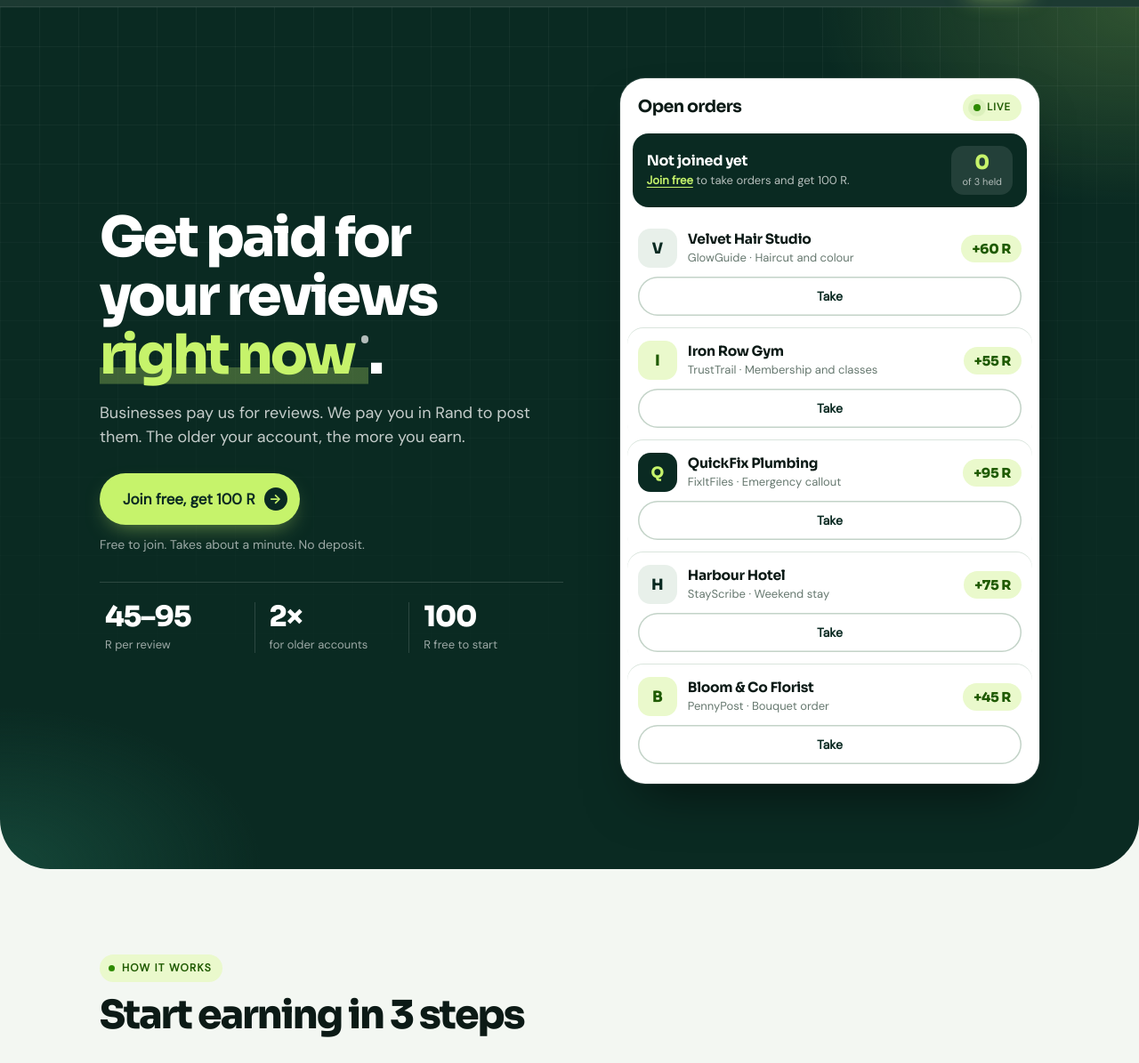
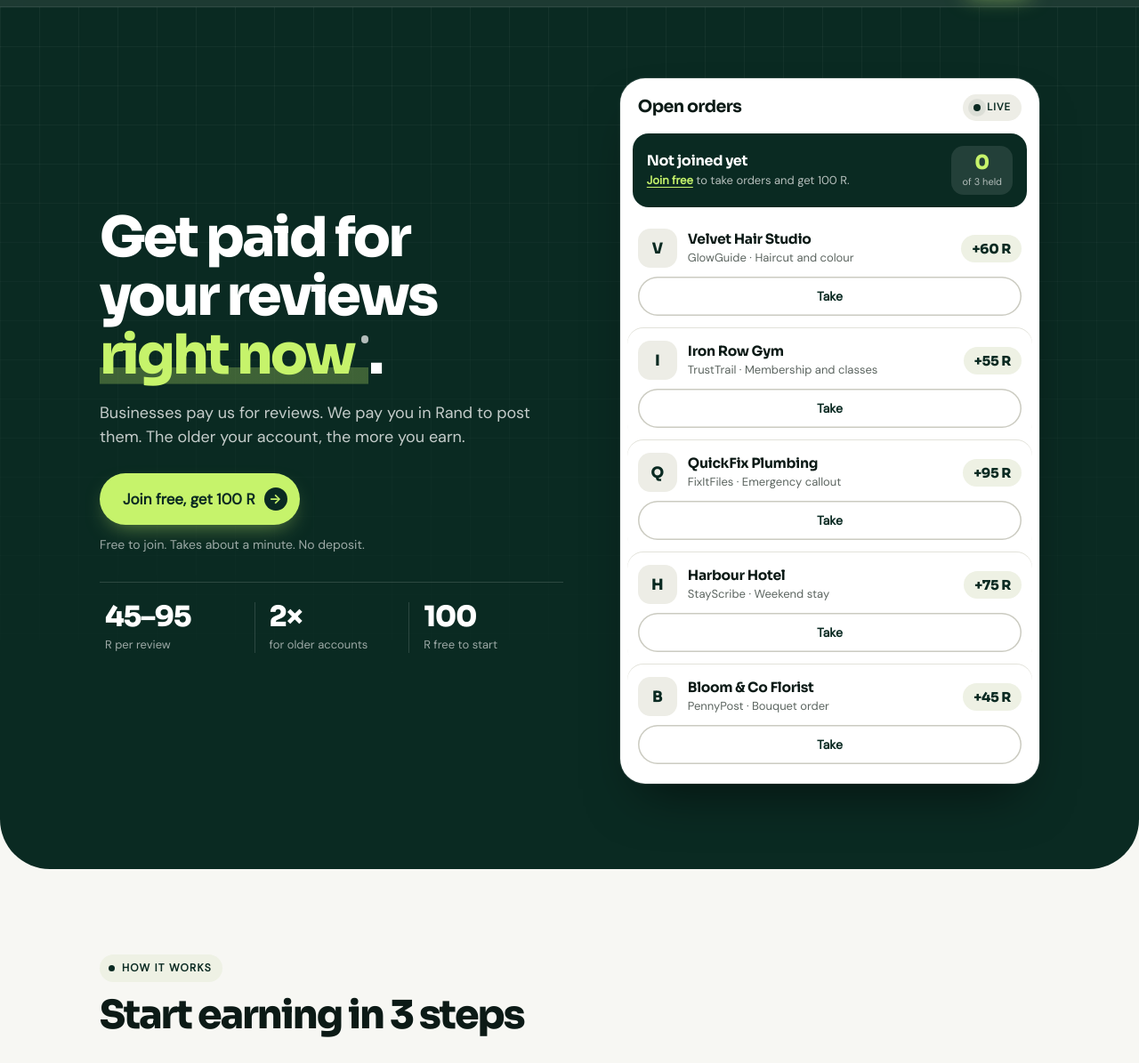
Before and after one commit to turkeygobbler420/selaampeter-site, a plain HTML site: page index.html in a window 1280 px wide. Shown: the part 57-1252 px from the top of the page at 89% size. Drawn offline with Linux system fonts and the light colour scheme.

Commit message:
Calmer colours: neutral surfaces, one lime accent, higher-contrast text
Co-Authored-By: Claude Sonnet 5.5 <noreply@anthropic.com>

```diff
--- a/index.html
+++ b/index.html
@@ -21,10 +21,10 @@ document.documentElement.setAttribute("data-theme", "light");
 /* SelaamPeter: Forest + Lime. Dark hero, light content, one lime accent. Mobile first. */
 :root, :root[data-theme="light"] {
   --forest: #0A2A22; --forest-2: #0F3A2E; --forest-3: #164A3B;
-  --lime: #C6F36B; --lime-2: #A9DE46; --lime-soft: #EAF9CC;
-  --bg: #F3F7F2; --bg-1: #E8F0EA; --surface: #FFFFFF;
-  --fg: #0C1A16; --ink: #0A2A22; --muted: #4A5D55; --dim: #66786F;
-  --line: #DAE5DD; --line-strong: #C3D3C8;
+  --lime: #C6F36B; --lime-2: #A9DE46; --lime-soft: #EEF1E4;
+  --bg: #F7F7F3; --bg-1: #EDEDE6; --surface: #FFFFFF;
+  --fg: #0C1A16; --ink: #0A2A22; --muted: #3F4743; --dim: #5C6560;
+  --line: #E2E2DA; --line-strong: #CBCBC1;
   --green: #0E7A4F; --down: #B42318;
   --sans: "DM Sans", system-ui, -apple-system, "Segoe UI", sans-serif;
   --head: "Sora", "DM Sans", system-ui, sans-serif;
@@ -85,7 +85,7 @@ img, svg { display: block; max-width: 100%; }
 .sheet .btn::after { background: var(--forest); color: var(--lime); }
 
 /* ---------- hero ---------- */
-.hero { position: relative; padding: 36px 0 52px; background: radial-gradient(520px 320px at 100% 0, rgba(198,243,107,.2), transparent 70%), radial-gradient(420px 260px at 0 100%, rgba(22,74,59,.9), transparent 70%), var(--forest); color: #fff; border-radius: 0 0 36px 36px; overflow: hidden; }
+.hero { position: relative; padding: 36px 0 52px; background: var(--forest); color: #fff; border-radius: 0 0 36px 36px; overflow: hidden; }
 .hero::before { content: ""; position: absolute; inset: 0; background: linear-gradient(rgba(255,255,255,.045) 1px, transparent 1px) 0 0 / 44px 44px, linear-gradient(90deg, rgba(255,255,255,.045) 1px, transparent 1px) 0 0 / 44px 44px; -webkit-mask-image: linear-gradient(#000, transparent 85%); mask-image: linear-gradient(#000, transparent 85%); pointer-events: none; }
 .hero > .wrap { position: relative; display: grid; gap: 36px; }
 .hero h1 { font: 800 clamp(34px, 9.6vw, 62px)/1.06 var(--head); letter-spacing: -.045em; text-wrap: balance; }
@@ -105,9 +105,9 @@ img, svg { display: block; max-width: 100%; }
 .win { background: #fff; color: var(--fg); border-radius: var(--r-lg); box-shadow: 0 30px 60px -24px rgba(0,0,0,.6), 0 0 0 1px rgba(255,255,255,.12); overflow: hidden; }
 .ord-head { display: flex; align-items: center; justify-content: space-between; padding: 18px 20px 14px; }
 .ord-head h2 { font: 700 19px/1 var(--head); letter-spacing: -.03em; }
-.live { display: inline-flex; align-items: center; gap: 7px; padding: 6px 12px; border-radius: 999px; background: var(--lime-soft); font-size: 11.5px; font-weight: 700; color: #1F5A00; text-transform: uppercase; letter-spacing: .08em; }
-.live i { position: relative; width: 8px; height: 8px; border-radius: 50%; background: #2E8B00; }
-.live i::after { content: ""; position: absolute; inset: 0; border-radius: 50%; background: #2E8B00; animation: ping 1.8s ease-out infinite; }
+.live { display: inline-flex; align-items: center; gap: 7px; padding: 6px 12px; border-radius: 999px; background: var(--bg-1); font-size: 11.5px; font-weight: 700; color: var(--forest); text-transform: uppercase; letter-spacing: .08em; }
+.live i { position: relative; width: 8px; height: 8px; border-radius: 50%; background: var(--forest); }
+.live i::after { content: ""; position: absolute; inset: 0; border-radius: 50%; background: var(--forest); animation: ping 1.8s ease-out infinite; }
 .ord-me { display: flex; align-items: center; justify-content: space-between; gap: 12px; margin: 0 14px 6px; padding: 14px 16px; background: var(--forest); color: #fff; border-radius: 18px; }
 .rank-name { font: 700 16px/1.2 var(--head); letter-spacing: -.02em; }
 .ord-me p { margin-top: 4px; font-size: 13px; line-height: 1.4; color: rgba(255,255,255,.7); }
@@ -119,16 +119,14 @@ img, svg { display: block; max-width: 100%; }
 .job { display: grid; grid-template-columns: 44px minmax(0,1fr) auto; grid-template-areas: "av jb pay" "acts acts acts"; align-items: center; gap: 10px 12px; padding: 14px 12px; border-radius: 18px; }
 .job + .job { box-shadow: 0 -1px 0 var(--line); }
 .av { grid-area: av; display: grid; place-items: center; width: 44px; height: 44px; border-radius: 14px; background: var(--bg-1); color: var(--forest); font: 800 17px/1 var(--head); }
-.job:nth-child(3n+2) .av { background: var(--lime-soft); color: #1F5A00; }
-.job:nth-child(3n) .av { background: var(--forest); color: var(--lime); }
 .jb { grid-area: jb; min-width: 0; }
 .job h3 { font: 700 15.5px/1.25 var(--head); letter-spacing: -.02em; }
 .job .meta { margin-top: 2px; font-size: 13px; color: var(--dim); }
-.pay { grid-area: pay; padding: 8px 12px; border-radius: 999px; background: var(--lime-soft); font: 800 15px/1 var(--head); letter-spacing: -.02em; color: #1F5A00; white-space: nowrap; }
+.pay { grid-area: pay; padding: 8px 12px; border-radius: 999px; background: var(--lime-soft); font: 800 15px/1 var(--head); letter-spacing: -.02em; color: var(--forest); white-space: nowrap; }
 .acts { grid-area: acts; display: flex; gap: 8px; }
 .acts .btn { flex: 1; min-height: 44px; padding: 0 18px; font-size: 14px; }
 .acts .btn-y::after { display: none; }
-.job.mine { background: linear-gradient(90deg, rgba(198,243,107,.28), rgba(198,243,107,.08)); box-shadow: inset 3px 0 0 var(--lime-2); }
+.job.mine { background: #F4F8E6; box-shadow: inset 3px 0 0 var(--lime-2); }
 .job.mine + .job { box-shadow: none; }
 .empty { padding: 28px 18px; text-align: center; font-size: 14px; color: var(--dim); }
 .msg { margin: 0; padding: 0 18px; font-size: 14px; font-weight: 600; min-height: 0; }
@@ -140,14 +138,14 @@ img, svg { display: block; max-width: 100%; }
 section { padding: 60px 0; }
 .band { background: var(--bg-1); }
 .head { margin-bottom: 32px; }
-.eyebrow { display: inline-flex; align-items: center; gap: 8px; margin-bottom: 14px; padding: 6px 12px 6px 10px; border-radius: 999px; background: var(--lime-soft); font-size: 12px; font-weight: 700; letter-spacing: .1em; text-transform: uppercase; color: #1F5A00; }
-.eyebrow::before { content: ""; width: 7px; height: 7px; border-radius: 50%; background: #2E8B00; }
+.eyebrow { display: inline-flex; align-items: center; gap: 8px; margin-bottom: 14px; padding: 6px 12px 6px 10px; border-radius: 999px; background: var(--lime-soft); font-size: 12px; font-weight: 700; letter-spacing: .1em; text-transform: uppercase; color: var(--forest); }
+.eyebrow::before { content: ""; width: 7px; height: 7px; border-radius: 50%; background: var(--forest); }
 .head h2, .closing h2 { font: 800 clamp(29px, 7.8vw, 44px)/1.08 var(--head); letter-spacing: -.045em; text-wrap: balance; }
 .head p { margin-top: 12px; max-width: 34em; font-size: 17px; color: var(--muted); }
 
 /* card language: soft white slabs, 28px corners, forest ink, lime details */
 .card { position: relative; background: #fff; border: 1px solid var(--line); border-radius: var(--r-lg); box-shadow: var(--shadow); }
-.tag { display: inline-flex; align-items: center; gap: 8px; font-size: 12px; font-weight: 700; letter-spacing: .1em; text-transform: uppercase; color: var(--green); }
+.tag { display: inline-flex; align-items: center; gap: 8px; font-size: 12px; font-weight: 700; letter-spacing: .1em; text-transform: uppercase; color: var(--muted); }
 
 /* steps: connected timeline */
 .steps { display: grid; counter-reset: s; }
@@ -217,10 +215,12 @@ details p { padding: 0 48px 22px 2px; color: var(--muted); }
 
 /* closing */
 .closing { padding: 24px 0 60px; }
-.closing .wrap { position: relative; overflow: hidden; display: grid; gap: 22px; padding: 34px 26px; background: var(--lime); color: var(--forest); border-radius: 32px; width: calc(100% - 40px); }
-.closing .wrap::after { content: ""; position: absolute; right: -70px; top: -70px; width: 220px; height: 220px; border-radius: 50%; box-shadow: 0 0 0 26px rgba(10,42,34,.06), 0 0 0 52px rgba(10,42,34,.05); pointer-events: none; }
+.closing .wrap { position: relative; overflow: hidden; display: grid; gap: 22px; padding: 34px 26px; background: var(--forest); color: #fff; border-radius: 32px; width: calc(100% - 40px); }
+.closing .wrap::after { content: ""; position: absolute; right: -70px; top: -70px; width: 220px; height: 220px; border-radius: 50%; box-shadow: 0 0 0 26px rgba(198,243,107,.06), 0 0 0 52px rgba(198,243,107,.04); pointer-events: none; }
 .closing .wrap > * { position: relative; z-index: 1; }
-.closing .sub { margin-top: 10px; font-size: 17px; color: rgba(10,42,34,.78); }
+.closing .sub { margin-top: 10px; font-size: 17px; color: rgba(255,255,255,.78); }
+.closing .btn-y { background: var(--lime); color: var(--forest); }
+.closing .btn-y::after { background: var(--forest); color: var(--lime); }
 .closing .btn { width: 100%; min-height: 58px; font-size: 17px; }
 
 /* ---------- dialog ---------- */
@@ -243,10 +243,10 @@ details p { padding: 0 48px 22px 2px; color: var(--muted); }
 .ticket a { font-weight: 700; color: var(--lime); }
 
 /* ---------- footer + mobile bar ---------- */
-footer { padding: 28px 0 110px; background: var(--forest); font-size: 13px; color: rgba(255,255,255,.65); }
+footer { padding: 28px 0 110px; background: #06201A; font-size: 13px; color: rgba(255,255,255,.65); }
 footer .wrap { display: grid; gap: 14px; justify-items: start; }
 #resetBtn { padding: 10px 18px; background: rgba(255,255,255,.08); border: 1px solid rgba(255,255,255,.2); border-radius: 999px; color: #fff; font-size: 13px; font-weight: 600; cursor: pointer; }
-.mbar { position: fixed; left: 0; right: 0; bottom: 0; z-index: 45; padding: 12px 16px calc(12px + env(safe-area-inset-bottom, 0px)); background: linear-gradient(to top, var(--bg) 62%, rgba(243,247,242,0)); transition: transform .3s var(--ease), opacity .3s; }
+.mbar { position: fixed; left: 0; right: 0; bottom: 0; z-index: 45; padding: 12px 16px calc(12px + env(safe-area-inset-bottom, 0px)); background: linear-gradient(to top, var(--bg) 62%, rgba(247,247,243,0)); transition: transform .3s var(--ease), opacity .3s; }
 .mbar.away { transform: translateY(110%); opacity: 0; pointer-events: none; }
 .mbar .btn { width: 100%; min-height: 58px; font-size: 17px; box-shadow: 0 14px 26px -10px rgba(10,42,34,.75); }
 
```
